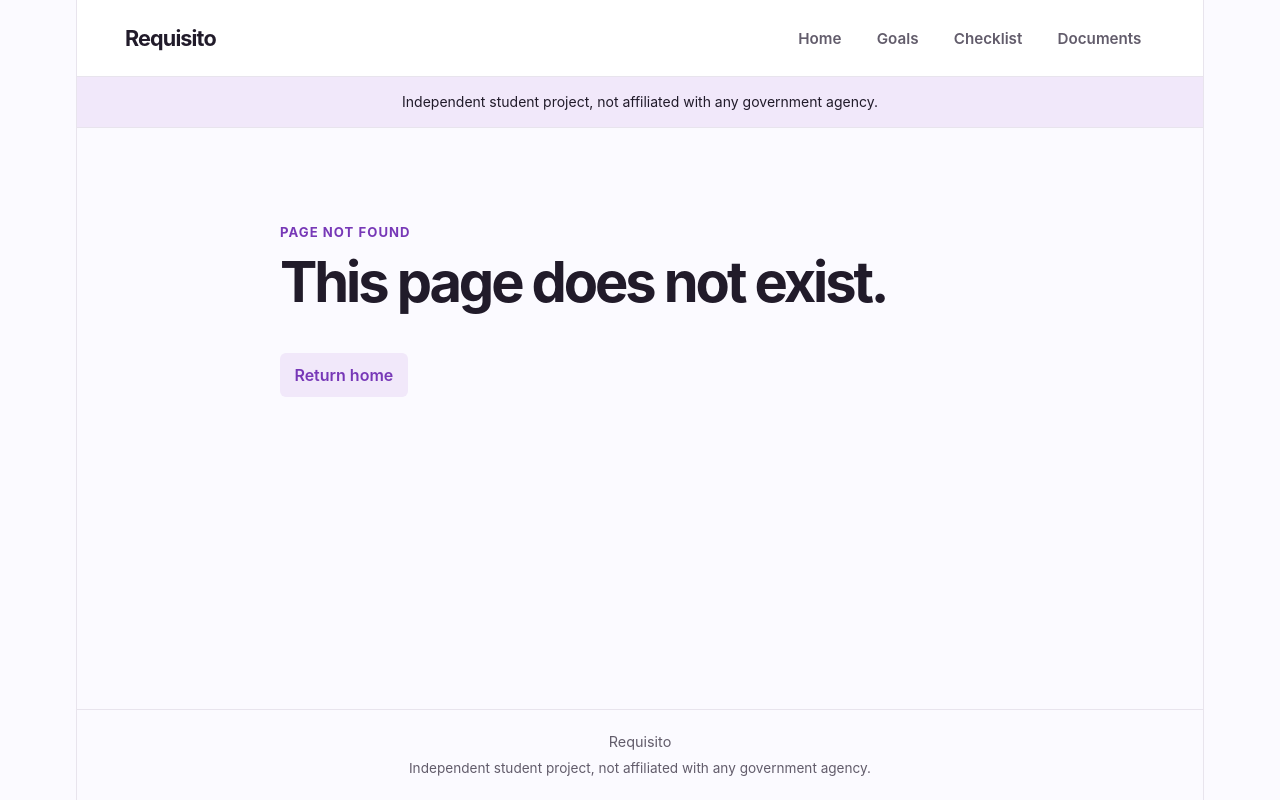
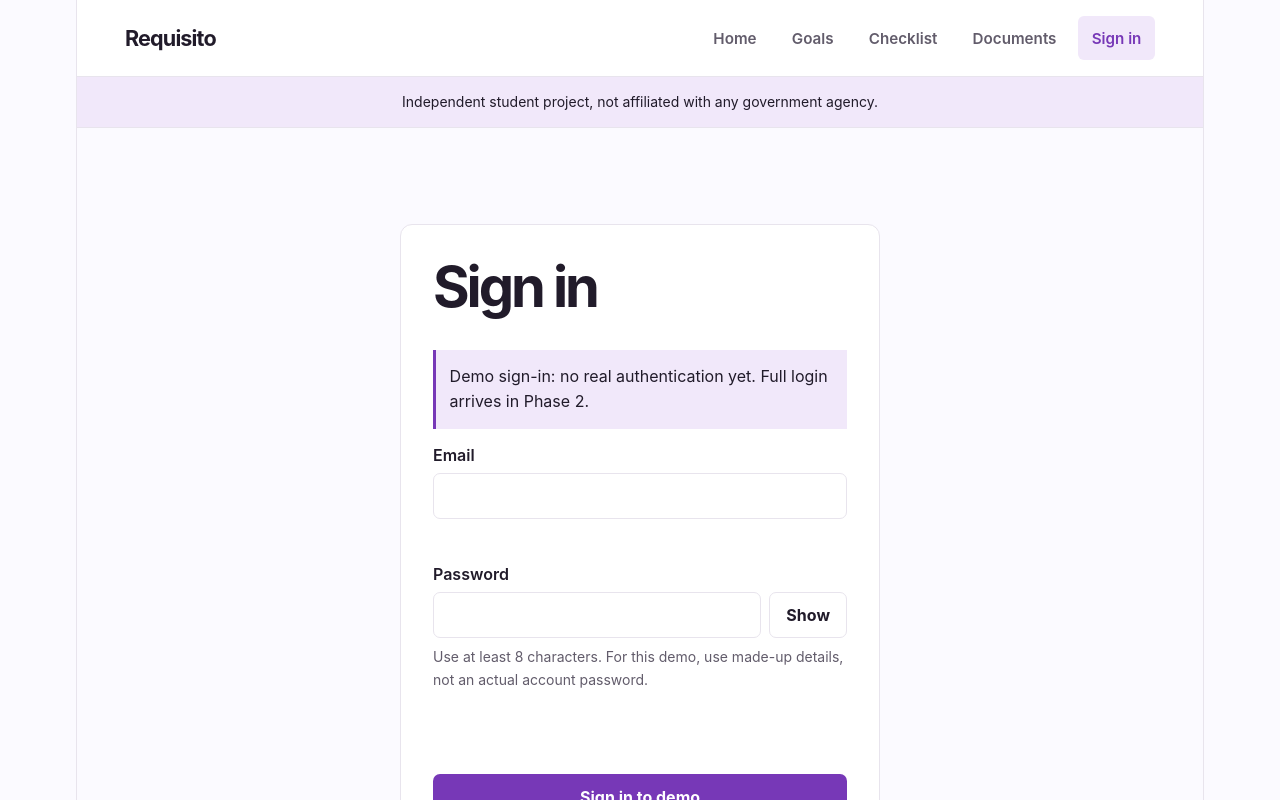
Before and after one commit to UIC-CCS-WEB-DEVELOPMENT-2026-2027/requisito, a React (Vite) app: page /login in a window 1280 px wide. Shown: the top 800 px of the page. Built offline with nearby package versions, Linux system fonts and the light colour scheme.

Commit message:
feat: add demo login form and client-side access gate

```diff
--- a/src/App.jsx
+++ b/src/App.jsx
@@ -6,6 +6,8 @@ import Checklist from './pages/Checklist.jsx'
 import Documents from './pages/Documents.jsx'
 import QuestionFlow from './pages/QuestionFlow.jsx'
 import NotFound from './pages/NotFound.jsx'
+import Login from './pages/Login.jsx'
+import ProtectedRoute from './components/ProtectedRoute.jsx'
 
 // Props: none.
 function App() {
@@ -13,9 +15,10 @@ function App() {
     <Routes>
       <Route element={<Layout />}>
         <Route path="/" element={<Home />} />
-        <Route path="/goals" element={<Goals />} />
-        <Route path="/checklist" element={<Checklist />} />
-        <Route path="/documents" element={<Documents />} />
+        <Route path="/login" element={<Login />} />
+        <Route path="/goals" element={<ProtectedRoute><Goals /></ProtectedRoute>} />
+        <Route path="/checklist" element={<ProtectedRoute><Checklist /></ProtectedRoute>} />
+        <Route path="/documents" element={<ProtectedRoute><Documents /></ProtectedRoute>} />
         <Route path="/questions" element={<QuestionFlow />} />
         <Route path="*" element={<NotFound />} />
       </Route>
--- a/src/components/Layout.jsx
+++ b/src/components/Layout.jsx
@@ -1,10 +1,13 @@
 import { Link, NavLink, Outlet } from 'react-router-dom'
 import DisclaimerBanner from './DisclaimerBanner.jsx'
 import Footer from './Footer.jsx'
+import { useAuth } from '../context/AuthContext.jsx'
+import './LoginForm.css'
 import '../App.css'
 
 // Props: none. Shared shell for every route.
 function Layout() {
+  const { isSignedIn, signOut } = useAuth()
   return (
     <div className="app-shell">
       <header className="site-header">
@@ -25,6 +28,11 @@ function Layout() {
             <NavLink to="/documents">
               Documents
             </NavLink>
+            {isSignedIn ? (
+              <button className="nav-sign-out" type="button" onClick={signOut}>Sign out</button>
+            ) : (
+              <NavLink to="/login">Sign in</NavLink>
+            )}
           </nav>
         </div>
       </header>
--- /dev/null
+++ b/src/components/LoginForm.css
@@ -0,0 +1,119 @@
+.login-page {
+  display: grid;
+  justify-items: center;
+  align-content: start;
+  gap: 1.25rem;
+}
+
+.login-card {
+  display: grid;
+  gap: 1rem;
+  width: 100%;
+  max-width: 30rem;
+  min-width: 0;
+  border: 1px solid var(--border);
+  border-radius: 12px;
+  background: var(--surface);
+  padding: clamp(1rem, 4vw, 2rem);
+  overflow-wrap: anywhere;
+}
+
+.login-card h1,
+.login-card p {
+  margin: 0;
+}
+
+.login-notice {
+  border-left: 3px solid var(--accent);
+  background: var(--accent-bg);
+  color: var(--text-h);
+  padding: 0.85rem;
+  line-height: 1.6;
+}
+
+.login-form,
+.login-field {
+  display: grid;
+  gap: 0.5rem;
+  min-width: 0;
+}
+
+.login-form {
+  gap: 1rem;
+}
+
+.login-field label {
+  color: var(--text-h);
+  font-weight: 600;
+}
+
+.login-field input {
+  width: 100%;
+  min-width: 0;
+  min-height: 46px;
+  border: 1px solid var(--border);
+  border-radius: 7px;
+  background: var(--surface);
+  color: var(--text-h);
+  font: inherit;
+  padding: 0.65rem;
+}
+
+.login-field input[aria-invalid='true'] {
+  border-color: var(--text-h);
+  border-width: 2px;
+}
+
+.password-input-row {
+  display: grid;
+  grid-template-columns: minmax(0, 1fr) auto;
+  gap: 0.5rem;
+}
+
+.login-card .login-error {
+  min-height: 1.5em;
+  color: var(--text-h);
+  font-size: 0.9rem;
+  font-weight: 600;
+  line-height: 1.5;
+}
+
+.login-hint {
+  font-size: 0.875rem;
+  line-height: 1.6;
+}
+
+.login-field input:focus-visible,
+.login-form button:focus-visible,
+.site-nav button:focus-visible {
+  outline: 2px solid var(--accent);
+  outline-offset: 3px;
+}
+
+.login-submit:disabled {
+  cursor: wait;
+  opacity: 0.7;
+}
+
+.site-nav .nav-sign-out {
+  display: inline-flex;
+  align-items: center;
+  justify-content: center;
+  min-height: 44px;
+  border: 0;
+  border-radius: 6px;
+  background: var(--accent-bg);
+  color: var(--text-h);
+  font: inherit;
+  font-size: 0.95rem;
+  font-weight: 600;
+  padding: 0.55rem 0.85rem;
+  cursor: pointer;
+}
+
+@media (prefers-color-scheme: dark) {
+  .login-submit {
+    background: var(--text-h);
+    color: var(--surface);
+  }
+}
--- /dev/null
+++ b/src/components/LoginForm.jsx
@@ -0,0 +1,64 @@
+import { useRef, useState } from 'react'
+import './LoginForm.css'
+
+// Props: onSubmit(email), error (string). Passwords stay in this form only.
+function LoginForm({ onSubmit, error = '' }) {
+  const [email, setEmail] = useState('')
+  const [password, setPassword] = useState('')
+  const [showPassword, setShowPassword] = useState(false)
+  const [errors, setErrors] = useState({})
+  const [submitError, setSubmitError] = useState('')
+  const [isSubmitting, setIsSubmitting] = useState(false)
+  const submitting = useRef(false)
+
+  async function handleSubmit(event) {
+    event.preventDefault()
+    if (submitting.current) return
+    const nextErrors = {}
+    if (!/^[^\s@]+@[^\s@]+\.[^\s@]+$/.test(email.trim())) {
+      nextErrors.email = 'Enter a valid email address.'
+    }
+    if (password.length < 8) {
+      nextErrors.password = 'Enter at least 8 characters.'
+    }
+    setErrors(nextErrors)
+    setSubmitError('')
+    setPassword('')
+    setShowPassword(false)
+    if (Object.keys(nextErrors).length > 0) return
+
+    submitting.current = true
+    setIsSubmitting(true)
+    try {
+      await onSubmit(email.trim())
+    } catch {
+      setSubmitError('Demo sign-in could not finish. Please try again.')
+    } finally {
+      submitting.current = false
+      setIsSubmitting(false)
+    }
+  }
+
+  return (
+    <form className="login-form" onSubmit={handleSubmit} noValidate aria-label="Demo sign-in">
+      <div className="login-field">
+        <label htmlFor="login-email">Email</label>
+        <input id="login-email" name="email" type="email" autoComplete="email" required value={email} onChange={(event) => setEmail(event.target.value)} aria-invalid={Boolean(errors.email)} aria-describedby="login-email-error" />
+        <p id="login-email-error" className="login-error" aria-live="polite">{errors.email}</p>
+      </div>
+      <div className="login-field">
+        <label htmlFor="login-password">Password</label>
+        <div className="password-input-row">
+          <input id="login-password" name="password" type={showPassword ? 'text' : 'password'} autoComplete="current-password" required minLength={8} value={password} onChange={(event) => setPassword(event.target.value)} aria-invalid={Boolean(errors.password)} aria-describedby="login-password-hint login-password-error" />
+          <button className="secondary-button" type="button" aria-label={showPassword ? 'Hide password' : 'Show password'} aria-pressed={showPassword} aria-controls="login-password" onClick={() => setShowPassword((current) => !current)}>{showPassword ? 'Hide' : 'Show'}</button>
+        </div>
+        <p id="login-password-hint" className="login-hint">Use at least 8 characters. For this demo, use made-up details, not an actual account password.</p>
+        <p id="login-password-error" className="login-error" aria-live="polite">{errors.password}</p>
+      </div>
+      <p className="login-error" aria-live="polite">{error || submitError}</p>
+      <button className="primary-button login-submit" type="submit" disabled={isSubmitting}>{isSubmitting ? 'Signing in...' : 'Sign in to demo'}</button>
+    </form>
+  )
+}
+
+export default LoginForm
--- /dev/null
+++ b/src/components/ProtectedRoute.jsx
@@ -0,0 +1,10 @@
+import { Navigate } from 'react-router-dom'
+import { useAuth } from '../context/AuthContext.jsx'
+
+// Props: children. Client-only demo gate; no real authentication happens here.
+function ProtectedRoute({ children }) {
+  const { isSignedIn } = useAuth()
+  return isSignedIn ? children : <Navigate to="/login" replace />
+}
+
+export default ProtectedRoute
--- /dev/null
+++ b/src/pages/Login.jsx
@@ -0,0 +1,27 @@
+import { Link, useNavigate } from 'react-router-dom'
+import LoginForm from '../components/LoginForm.jsx'
+import { useAuth } from '../context/AuthContext.jsx'
+
+// Props: none. Phase 2 login-flow demo only.
+function Login() {
+  const { signIn } = useAuth()
+  const navigate = useNavigate()
+
+  function handleSubmit(email) {
+    signIn(email)
+    navigate('/')
+  }
+
+  return (
+    <section className="page-content login-page" aria-labelledby="login-title">
+      <div className="login-card">
+        <h1 id="login-title">Sign in</h1>
+        <p className="login-notice">Demo sign-in: no real authentication yet. Full login arrives in Phase 2.</p>
+        <LoginForm onSubmit={handleSubmit} error="" />
+      </div>
+      <Link className="return-link" to="/">Back to Home</Link>
+    </section>
+  )
+}
+
+export default Login
```
